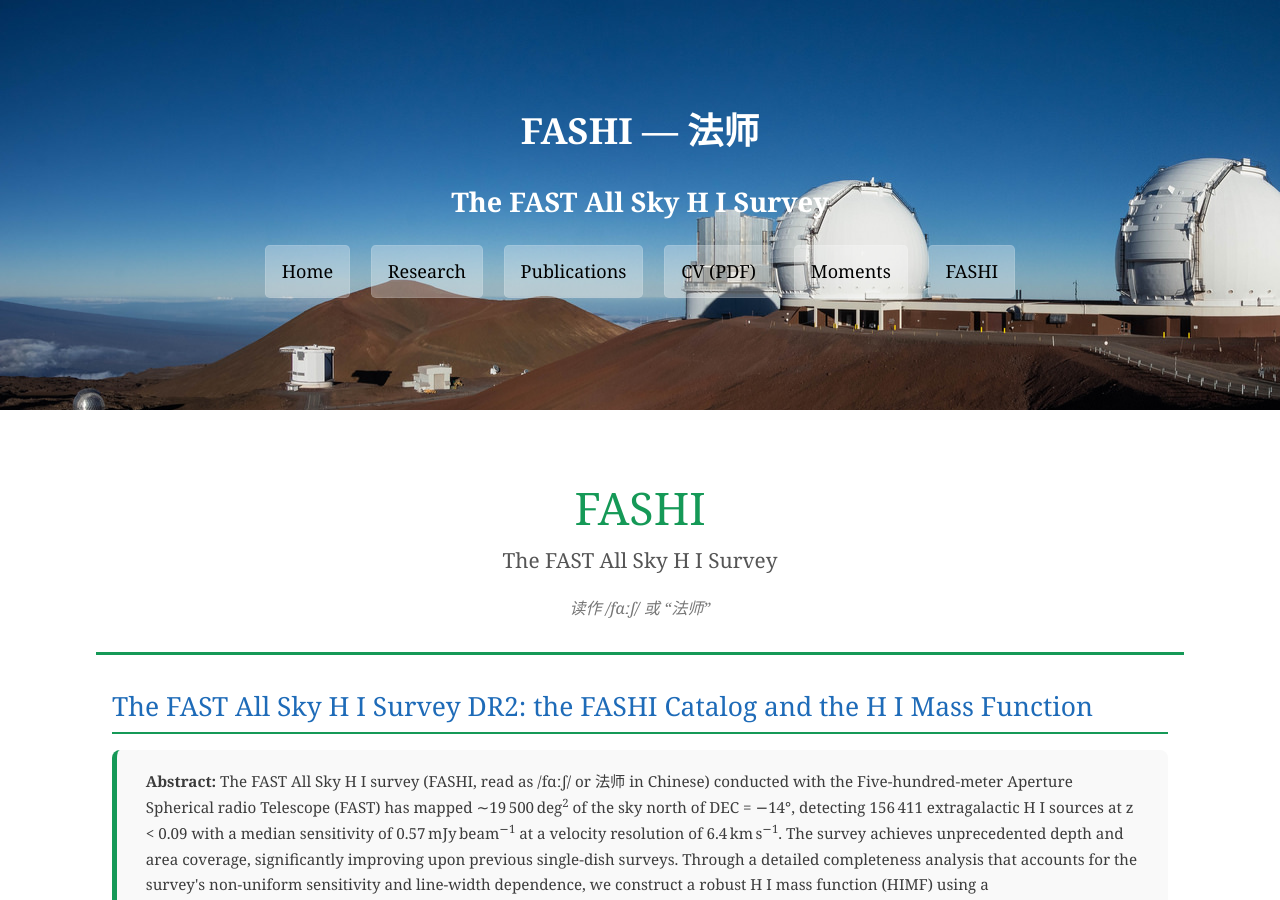
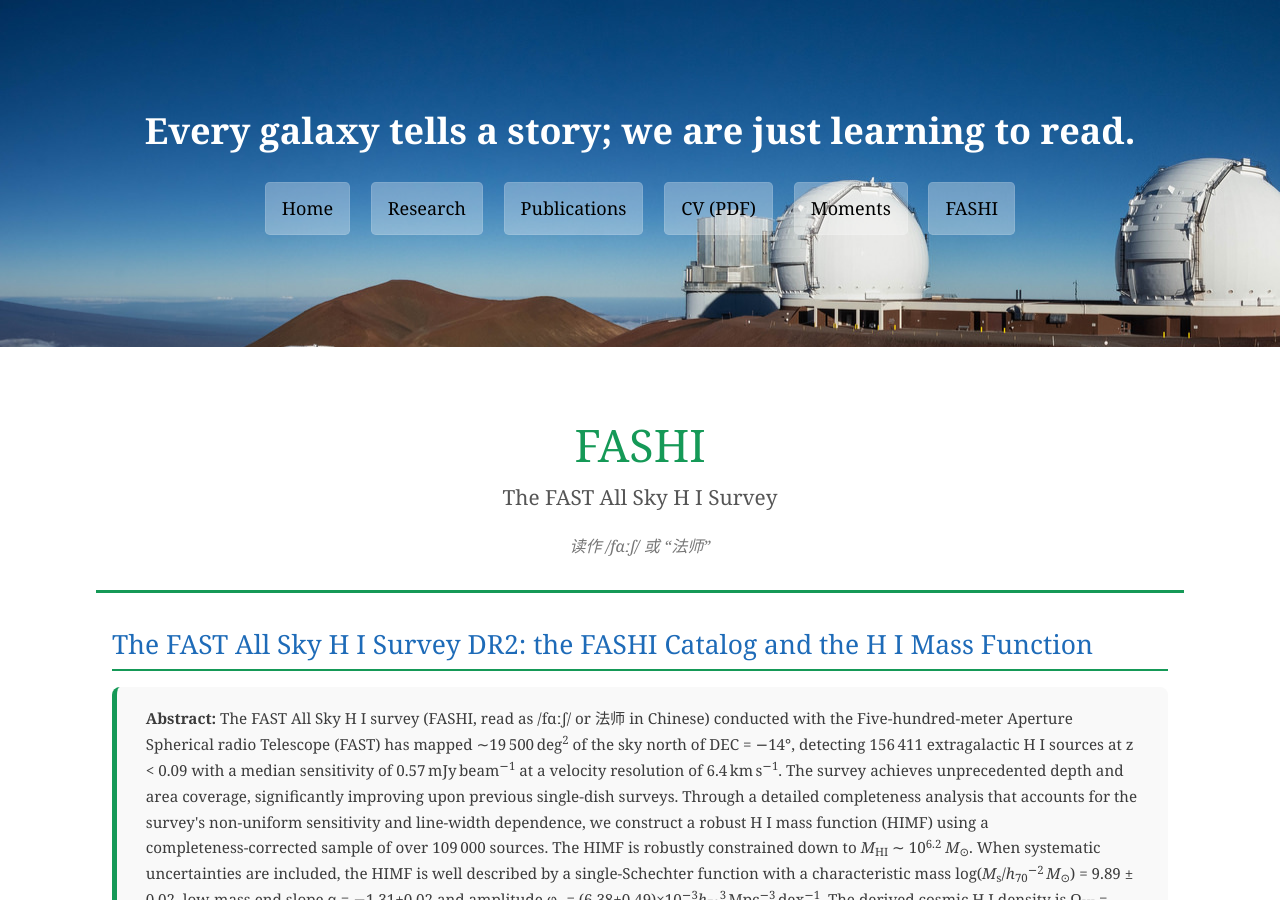
Before and after one commit to zcp521/zcp521.github.io, a Jekyll site: the page built from fashi.md, in a window 1280 px wide and 900 px high. Built offline with Jekyll 4.4.1, drawn with Linux system fonts in a browser that asks for light colours.

Commit message:
Update fashi.md

```diff
--- a/fashi.md
+++ b/fashi.md
@@ -1,7 +1,6 @@
 ---
 layout: default
-title: "FASHI — 法师"
-tagline: "The FAST All Sky H I Survey"
+title: "Every galaxy tells a story; we are just learning to read."
 ---
 
 <div class="fashi-page">
```
